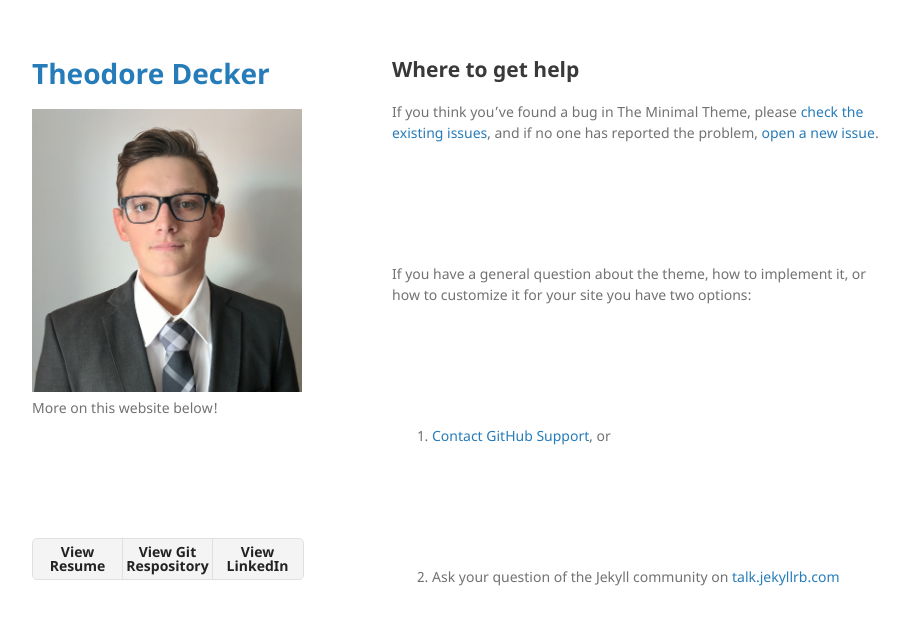
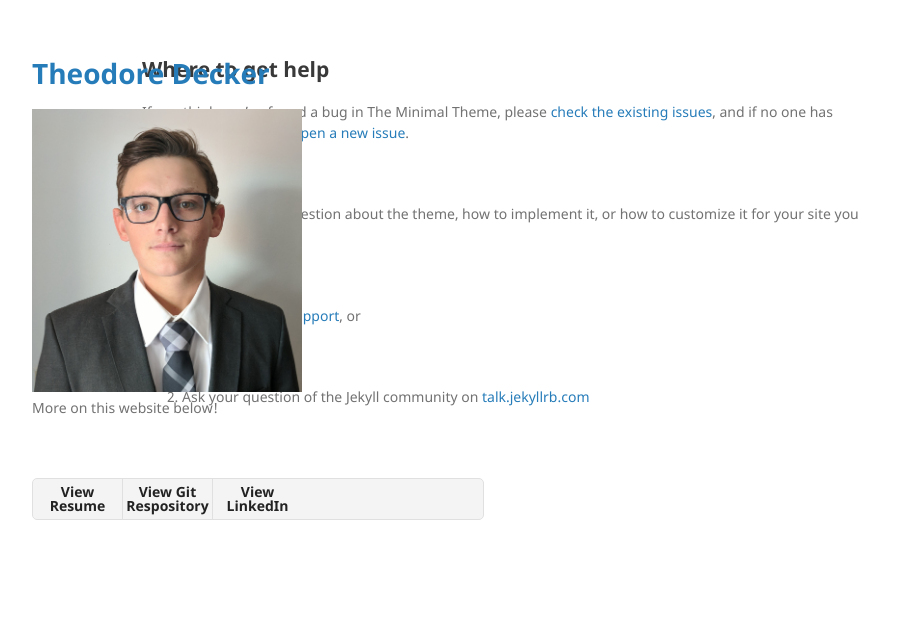
Before and after one commit to theodore-decker/theodore-decker.github.io, a Jekyll site: the page built from docs/SUPPORT.md, in a window 1280 px wide. Shown: the top 625 px of the page, without its empty margins (178-1086 px from the left). Built offline with Jekyll 4.4.1, drawn with Linux system fonts in a browser that asks for light colours; our own code applies the rules of GitHub Pages for plain Markdown files.

Commit message:
the whitespace

```diff
--- a/_sass/jekyll-theme-minimal.scss
+++ b/_sass/jekyll-theme-minimal.scss
@@ -16,7 +16,7 @@ h1, h2, h3, h4, h5, h6 {
 
 p, ul, ol, table, pre, dl {
   margin:0 0 20px;
-  padding-bottom: 100px;
+  padding-bottom: 40px;
 }
 
 h1, h2, h3 {
@@ -119,7 +119,7 @@ ul.downloads {
   background: #f4f4f4;
   border-radius:5px;
   border:1px solid #e0e0e0;
-  width:270px;
+  width:450px;
 }
 
 .downloads li {
@@ -173,7 +173,7 @@ strong {
 }
 
 section {
-  width:500px;
+  width:750px;
   float:right;
   padding-bottom:50px;
 }
```
